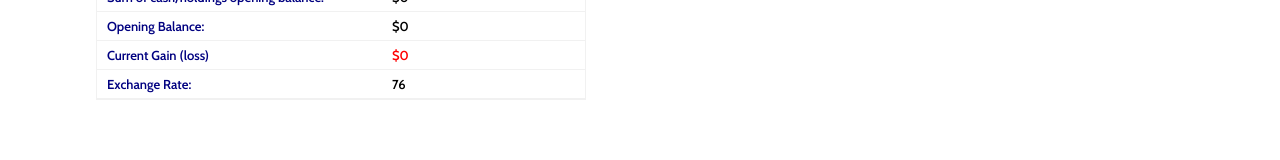
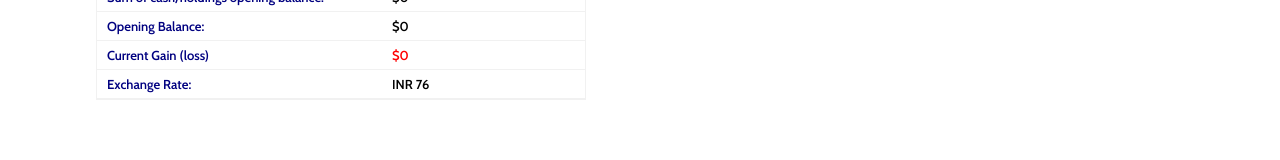
Before and after one commit to sinha0610harsh/daytrader-frontend, a React (Create React App) app: page /TradingAndPortfolios in a window 1280 px wide. Shown: the part 525-685 px from the top of the page. Built offline with nearby package versions, Linux system fonts and the light colour scheme; no server answers.

Commit message:
change exchange rate value to 4 digits

```diff
--- a/src/components/TradingAndPortfolios/Home.js
+++ b/src/components/TradingAndPortfolios/Home.js
@@ -146,7 +146,7 @@ class Dashboard extends Component {
                   </tr>
                   <tr>
                     <td><Link>Exchange Rate: </Link></td>
-                    <td>{exchangeRate ? exchangeRate.toFixed(2) : 76.00}</td>
+                    <td>INR {exchangeRate ? exchangeRate.toFixed(4) : 76.0000}</td>
                   </tr>
                 </tbody>
               </table>
```
